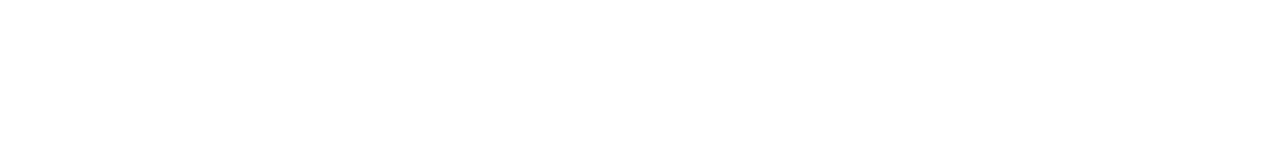
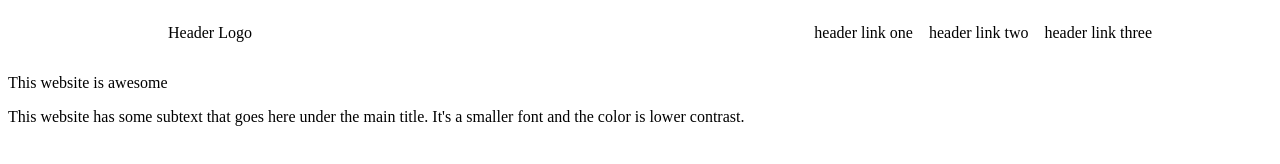
Before and after one commit to lapressle/TOPlandingpage, a plain HTML site: page index.html in a window 1280 px wide. Drawn offline with Linux system fonts and the light colour scheme.

Commit message:
add header and format with flexbox

```diff
--- a/index.html
+++ b/index.html
@@ -4,3 +4,22 @@
     <title Landing Page for TOP></title>
     <link rel="stylesheet" href="style.css">
 </head>
+
+<body>
+    <div class="Header">
+        <ul class="left">
+            <li>Header Logo</li>
+        </ul>
+        <ul class="right">
+            <li><a>header link one</a></li>
+            <li><a>header link two</a></li>
+            <li><a>header link three</a></li>
+        </ul>
+    </div>
+    <div class="Hero">
+        <p>This website is awesome</p>
+        <p>This website has some subtext that goes here under the
+            main title. It's a smaller font and the color is lower contrast.
+        </p>
+    </div>
+</body>
--- a/style.css
+++ b/style.css
@@ -0,0 +1,16 @@
+.Header {
+    display: flex;
+    justify-content: space-between;
+    margin-left: 120px;
+    margin-right: 120px;
+}
+
+.left, .right {
+    display: flex;
+    align-items: center;
+    gap: 16px;
+  }
+
+ul {
+    list-style: none;
+}
```
